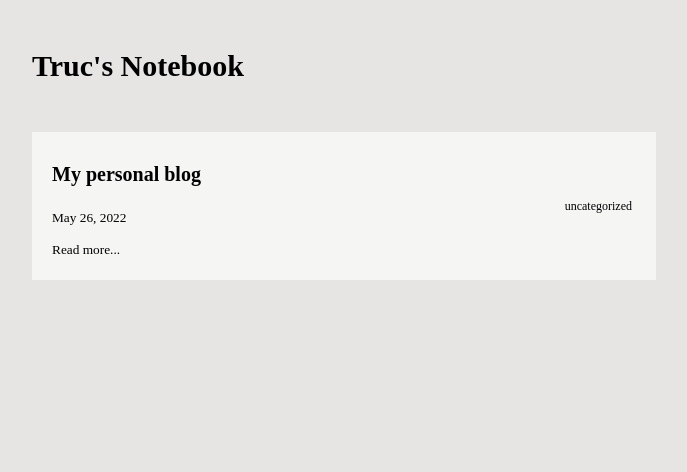
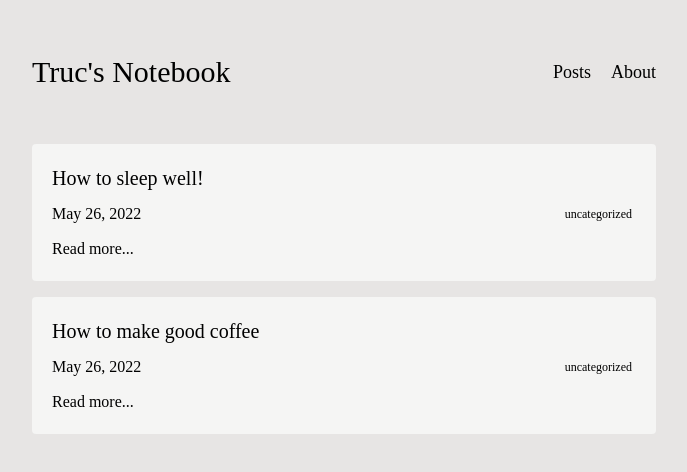
Before and after one commit to tructn/tructn.github.io, a Next.js app: page / in a window 1280 px wide. Shown: the top 472 px of the page, without its empty margins (296-983 px from the left). Built offline with nearby package versions, Linux system fonts and the light colour scheme; a web font is replaced by a local one.

Commit message:
restyling

```diff
--- /dev/null
+++ b/articles/how-to-make-coffee.md
@@ -0,0 +1,11 @@
+---
+title: "How to make good coffee"
+date: "2022-05-26"
+tags: ["uncategorized"]
+published: true
+category: "Post"
+---
+
+Hi,
+
+Welcome to my personal tech blog
--- /dev/null
+++ b/articles/how-to-sleep-well.md
@@ -0,0 +1,11 @@
+---
+title: "How to sleep well!"
+date: "2022-05-26"
+tags: ["uncategorized"]
+published: true
+category: "CV"
+---
+
+Hi,
+
+Welcome to my personal tech blog
--- /dev/null
+++ b/components/articles.js
@@ -0,0 +1,40 @@
+import Link from "next/link"
+import React from "react"
+import Date from "./date"
+
+export default function Articles({ articles }) {
+  return (
+    <section>
+      <ul className="transition-all flex flex-col gap-4">
+        {articles
+          .filter((p) => p.published)
+          .map(({ id, date, title, tags }) => (
+            <li key={id} className="rounded p-5 flex flex-col bg-stone-100">
+              <div className="flex items-center justify-between">
+                <div className="flex flex-col gap-3">
+                  <h3 className="text-xl">{title}</h3>
+                  <small className="text-sm">
+                    <Date dateString={date} />
+                  </small>
+                  <Link href={`/articles/${id}`}>
+                    <a className="hover:underline-offset-2 hover:underline">
+                      Read more...
+                    </a>
+                  </Link>
+                </div>
+                <div>
+                  {tags.map((tag, index) => {
+                    return (
+                      <span className="rounded text-xs mr-0 p-1" key={index}>
+                        {tag}
+                      </span>
+                    )
+                  })}
+                </div>
+              </div>
+            </li>
+          ))}
+      </ul>
+    </section>
+  )
+}
--- a/components/layout.js
+++ b/components/layout.js
@@ -1,6 +1,6 @@
 import Head from "next/head"
 import Link from "next/link"
-import { FiArrowLeft, FiArrowLeftCircle, FiSkipBack } from "react-icons/fi"
+import { FiArrowLeftCircle } from "react-icons/fi"
 
 const name = "Truc's Notebook"
 export const siteTitle = "Truc's Notebook"
@@ -16,9 +16,13 @@ export default function Layout({ children, home }) {
       <div className="h-full flex flex-col px-2 md:w-1/2 mx-auto">
         <header className="my-10">
           {home ? (
-            <>
-              <h1>{name}</h1>
-            </>
+            <nav className="flex items-center h-16 justify-between">
+              <h1 className="text-3xl">{name}</h1>
+              <div className="flex items-center gap-5 text-lg">
+                <Link href="/">Posts</Link>
+                <Link href="/about">About</Link>
+              </div>
+            </nav>
           ) : (
             <div className="relative mb-5">
               <Link href="/">
--- /dev/null
+++ b/pages/about.js
@@ -0,0 +1,13 @@
+import Head from "next/head"
+import Layout, { siteTitle } from "../components/layout"
+
+export default function Page() {
+  return (
+    <Layout>
+      <Head>
+        <title>{siteTitle}</title>
+      </Head>
+      <main>This is about</main>
+    </Layout>
+  )
+}
--- a/pages/posts/[id].js
+++ b/pages/articles/[id].js
@@ -1,26 +1,26 @@
 import Layout from "../../components/layout"
-import { getAllPostIds, getPostData } from "../../lib/posts"
+import { getArticleIds, getArticle } from "../../utils"
 import Head from "next/head"
 import Date from "../../components/date"
 import ReactMarkdown from "react-markdown"
 import remarkGfm from "remark-gfm"
 import CodeBlock from "../../components/codeblock"
 
-export default function Post({ postData }) {
+export default function Post({ article }) {
   return (
     <Layout>
       <Head>
-        <title>{postData.title}</title>
+        <title>{article.title}</title>
       </Head>
       <article className="break-words">
         <div className="mb-5">
-          <h1>{postData.title}</h1>
+          <h1 className="text-2xl">{article.title}</h1>
           <div>
-            <Date dateString={postData.date} />
+            <Date dateString={article.date} />
           </div>
         </div>
         <ReactMarkdown components={CodeBlock} remarkPlugins={[remarkGfm]}>
-          {postData.markdown}
+          {article.markdown}
         </ReactMarkdown>
       </article>
     </Layout>
@@ -28,7 +28,7 @@ export default function Post({ postData }) {
 }
 
 export async function getStaticPaths() {
-  const paths = getAllPostIds()
+  const paths = getArticleIds()
   return {
     paths,
     fallback: false,
@@ -36,10 +36,10 @@ export async function getStaticPaths() {
 }
 
 export async function getStaticProps({ params }) {
-  const postData = await getPostData(params.id)
+  const article = await getArticle(params.id)
   return {
     props: {
-      postData,
+      article,
     },
   }
 }
--- a/pages/index.js
+++ b/pages/index.js
@@ -1,56 +1,24 @@
 import Head from "next/head"
 import Layout, { siteTitle } from "../components/layout"
-import { getSortedPostsData } from "../lib/posts"
-import Link from "next/link"
-import Date from "../components/date"
+import { getSortedArticlesData } from "../utils"
+import Articles from "../components/articles"
 
-export default function Home({ allPostsData }) {
+export default function Home({ articles }) {
   return (
     <Layout home>
       <Head>
         <title>{siteTitle}</title>
       </Head>
-      <section>
-        <ul className="transition-all flex flex-col gap-4 bg-stone-100">
-          {allPostsData
-            .filter((p) => p.published)
-            .map(({ id, date, title, tags }) => (
-              <li key={id} className="rounded p-5 flex flex-col">
-                <div className="flex items-center justify-between">
-                  <div className="flex flex-col gap-3">
-                    <h3>{title}</h3>
-                    <small className="text-sm">
-                      <Date dateString={date} />
-                    </small>
-                    <Link href={`/posts/${id}`}>
-                      <a className="hover:underline-offset-2 hover:underline">
-                        Read more...
-                      </a>
-                    </Link>
-                  </div>
-                  <div>
-                    {tags.map((tag, index) => {
-                      return (
-                        <span className="rounded text-xs mr-0 p-1" key={index}>
-                          {tag}
-                        </span>
-                      )
-                    })}
-                  </div>
-                </div>
-              </li>
-            ))}
-        </ul>
-      </section>
+      <Articles articles={articles} />
     </Layout>
   )
 }
 
 export async function getStaticProps() {
-  const allPostsData = getSortedPostsData()
+  const articles = getSortedArticlesData()
   return {
     props: {
-      allPostsData,
+      articles,
     },
   }
 }
--- a/posts/about.md
+++ /dev/null
@@ -1,10 +0,0 @@
----
-title: 'My personal blog'
-date: '2022-05-26'
-tags: ['uncategorized']
-published: true
----
-
-Hi,
-
-Welcome to my personal tech blog
--- a/styles/global.css
+++ b/styles/global.css
@@ -6,7 +6,7 @@
 body,
 time {
   font-family: "Gulzar", cursive !important;
-  font-size: 10pt;
+  font-size: 12pt;
 }
 
 h1,
@@ -38,34 +38,6 @@ code {
 }
 
 @layer base {
-  h1 {
-    @apply text-3xl my-2 font-bold !important;
-  }
-
-  h2 {
-    @apply text-2xl my-5 font-bold !important;
-  }
-
-  h3 {
-    @apply text-xl my-2 font-bold !important;
-  }
-
-  h4 {
-    @apply text-lg my-2 font-bold !important;
-  }
-
-  h5 {
-    @apply text-sm my-2 font-bold !important;
-  }
-
-  h6 {
-    @apply text-lg my-2 font-bold !important;
-  }
-
-  p {
-    @apply my-3;
-  }
-
   blockquote {
     @apply rounded-xl p-2 border-l-8 border-black hover:bg-slate-200 transition-all my-3;
   }
--- a/lib/posts.js
+++ b/utils/index.js
@@ -4,17 +4,16 @@ import matter from "gray-matter"
 import remark from "remark"
 import html from "remark-html"
 
-const postsDirectory = path.join(process.cwd(), "posts")
+export const ARTICLES_DIR = path.join(process.cwd(), `articles`)
 
-export function getSortedPostsData() {
-  // Get file names under /posts
-  const fileNames = fs.readdirSync(postsDirectory)
+export function getSortedArticlesData() {
+  const fileNames = fs.readdirSync(ARTICLES_DIR)
   const allPostsData = fileNames.map((fileName) => {
     // Remove ".md" from file name to get id
     const id = fileName.replace(/\.md$/, "")
 
     // Read markdown file as string
-    const fullPath = path.join(postsDirectory, fileName)
+    const fullPath = path.join(ARTICLES_DIR, fileName)
     const fileContents = fs.readFileSync(fullPath, "utf8")
 
     // Use gray-matter to parse the post metadata section
@@ -36,19 +35,8 @@ export function getSortedPostsData() {
   })
 }
 
-export function getAllPostIds() {
-  const fileNames = fs.readdirSync(postsDirectory)
-  return fileNames.map((fileName) => {
-    return {
-      params: {
-        id: fileName.replace(/\.md$/, ""),
-      },
-    }
-  })
-}
-
-export async function getPostData(id) {
-  const fullPath = path.join(postsDirectory, `${id}.md`)
+export async function getArticle(id) {
+  const fullPath = path.join(ARTICLES_DIR, `${id}.md`)
   const fileContents = fs.readFileSync(fullPath, "utf8")
 
   // Use gray-matter to parse the post metadata section
@@ -68,3 +56,14 @@ export async function getPostData(id) {
     ...matterResult.data,
   }
 }
+
+export function getArticleIds() {
+  const fileNames = fs.readdirSync(ARTICLES_DIR)
+  return fileNames.map((fileName) => {
+    return {
+      params: {
+        id: fileName.replace(/\.md$/, ""),
+      },
+    }
+  })
+}
```
